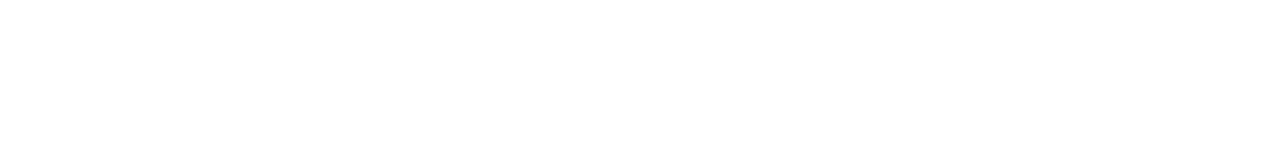
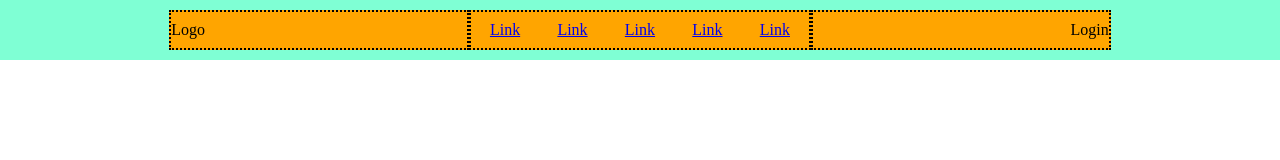
Before and after one commit to SteMorgia/htmlcss-struttura-discord, a plain HTML site: page index.html in a window 1280 px wide. Drawn offline with Linux system fonts and the light colour scheme.

Commit message:
top header cpmpletato

```diff
--- a/css/style.css
+++ b/css/style.css
@@ -0,0 +1,44 @@
+*{
+    margin:0;
+    padding:0;
+    box-sizing: border-box;
+}
+
+.top-header{
+    height: 60px;
+    display: flex;
+}
+
+.debug .top-header{
+    background-color: aquamarine;
+}
+
+.header{
+    display: inline-block;
+    margin: 10px 0px;
+    background-color: orange;
+    border: 2px dotted;
+    width: calc(80% / 3);
+    display: flex;
+    align-items: center;
+
+}
+
+.container-header{
+    width: 100%;
+    display:flex;
+    justify-content: center;
+    align-content: center;
+}
+
+.logo, .login{
+    width: 300px;
+}
+
+.link{
+    justify-content: space-around;
+}
+
+.login{
+    justify-content: flex-end;
+}
--- a/index.html
+++ b/index.html
@@ -7,7 +7,44 @@
         <title>Document</title>
         <link rel="stylesheet" href="css/style.css">
     </head>
-    <body>
+    <body class="debug">
+
+        <header>
+
+            <section class="top-header">
+
+              <div class="container-header">
+
+                <div class="logo header">
+                    Logo
+                </div>
+
+                <div class="link header">
+                    <a href="#">Link</a>
+                    <a href="#">Link</a>
+                    <a href="#">Link</a>
+                    <a href="#">Link</a>
+                    <a href="#">Link</a>
+                </div>
+
+                <div class="login header">
+                    Login
+                </div>
+
+              </div>
+
+
+
+            </section>
+        </header>
+
+        <main>
+
+        </main>
+
+        <footer>
+
+        </footer>
 
     </body>
 </html>
```
